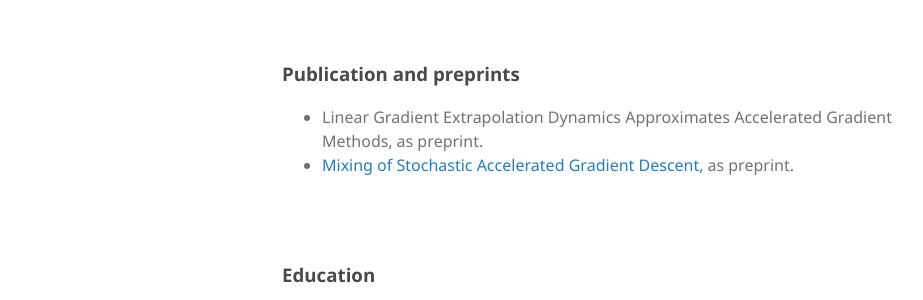
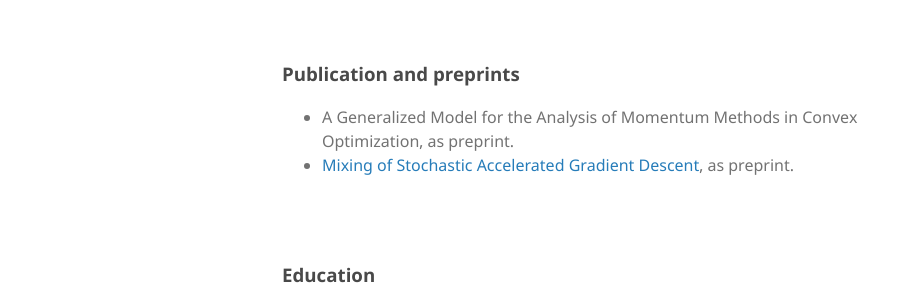
Before and after one commit to phei-iuen/phei-iuen.github.io, a Jekyll site: the page built from index.md, in a window 1280 px wide. Shown: the part 222-522 px from the top of the page, without its empty margins (178-1101 px from the left). Built offline with Jekyll 4.4.1, drawn with Linux system fonts in a browser that asks for light colours.

Commit message:
Update index.md

```diff
--- a/index.md
+++ b/index.md
@@ -8,7 +8,7 @@ I am interested in topics including 1) optimization in machine learning and 2) d
 
 <br/><br/>
 ### Publication and preprints
-* Linear Gradient Extrapolation Dynamics Approximates Accelerated Gradient Methods, as preprint.
+* A Generalized Model for the Analysis of Momentum Methods in Convex Optimization, as preprint.
 * [Mixing of Stochastic Accelerated Gradient Descent](https://arxiv.org/abs/1910.14616), as preprint.
 
 <br/><br/>
```
